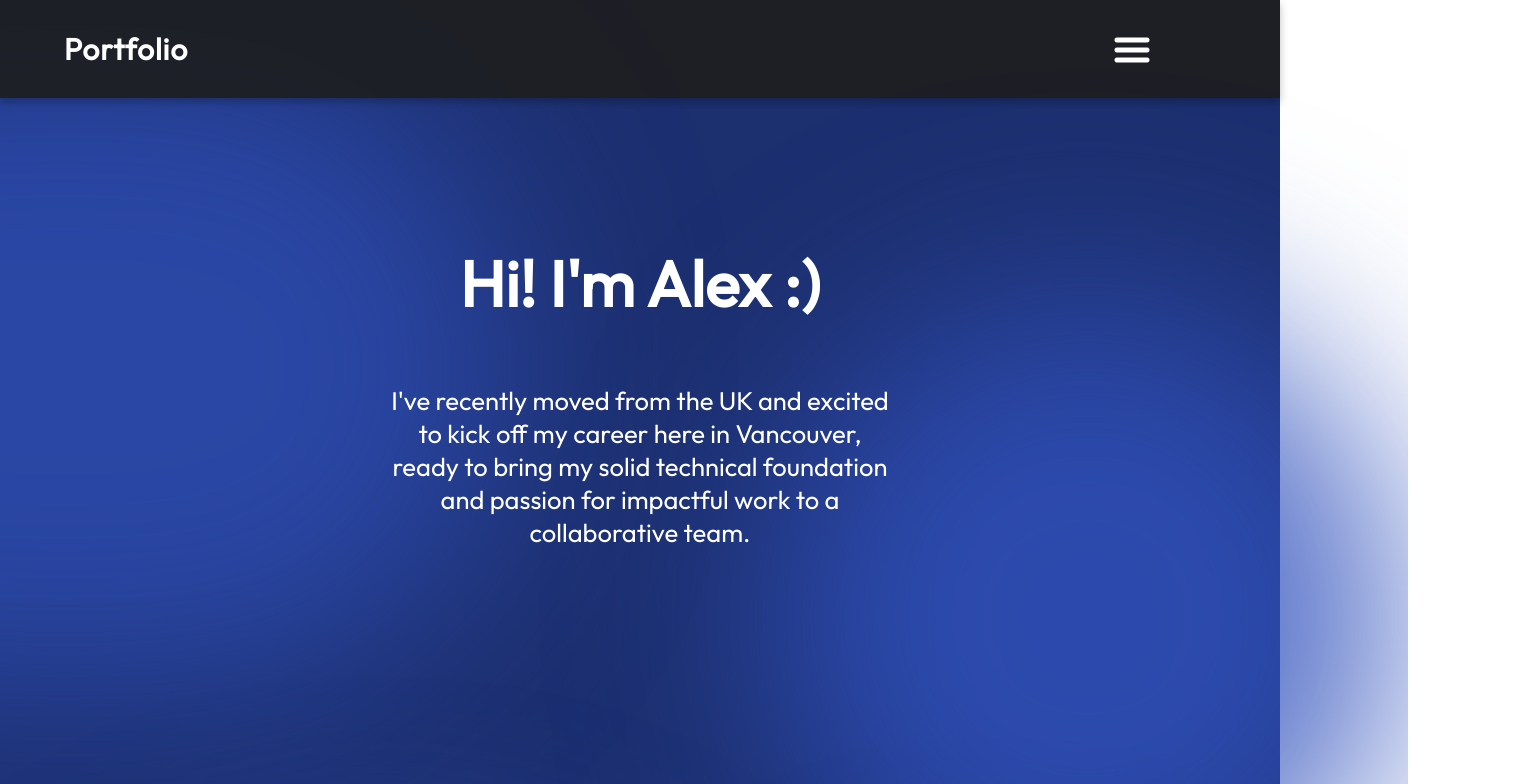
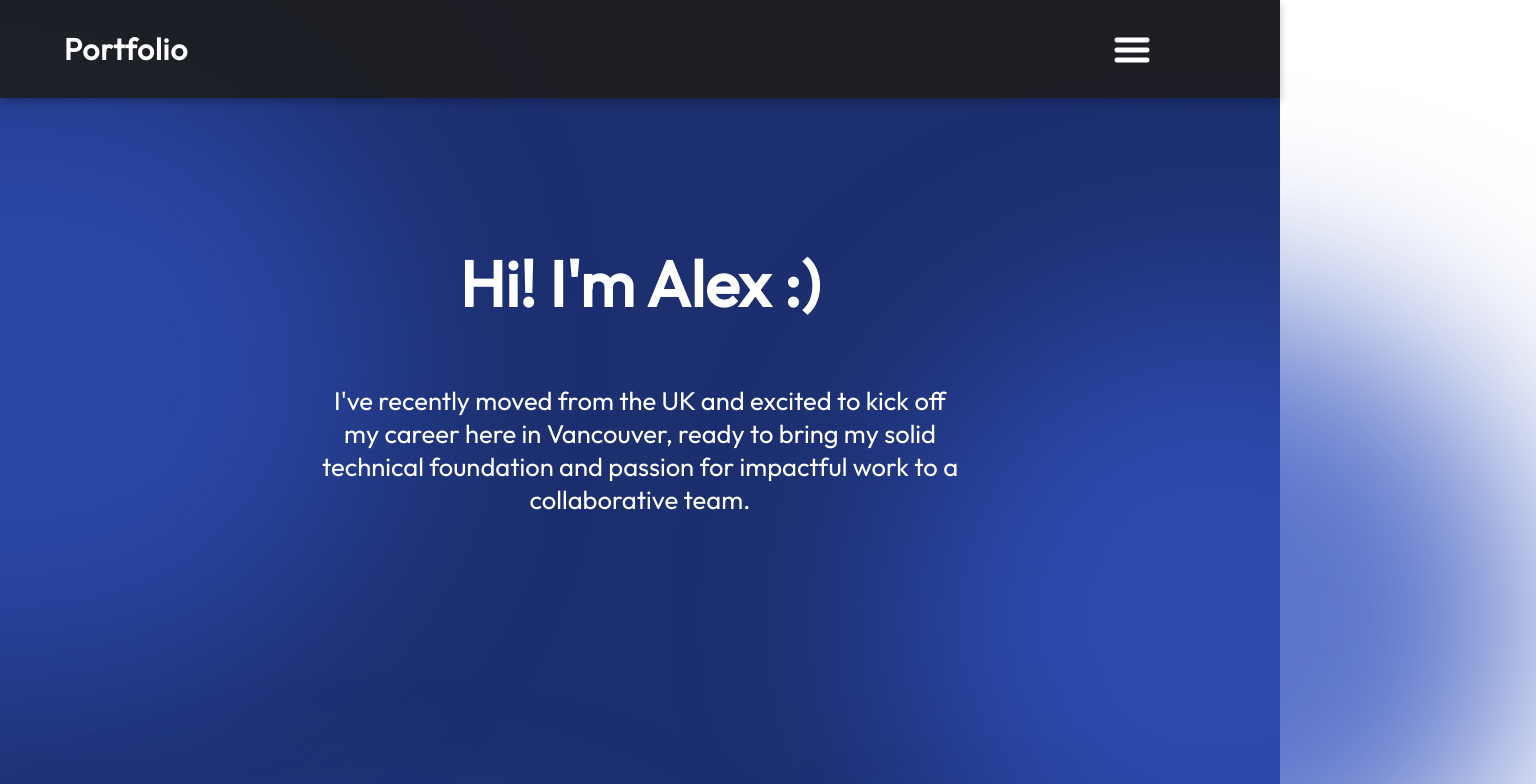
Before and after one commit to Alex45674/readwriteright, a React (Vite) app: page / in a window 1280 px wide. Shown: the top 784 px of the page, 1536 px wide, since content can reach past the window. Built offline with nearby package versions, Linux system fonts and the light colour scheme.

Commit message:
Overflow Hidden

```diff
--- a/src/components/Hero/Hero.module.css
+++ b/src/components/Hero/Hero.module.css
@@ -11,8 +11,6 @@
     margin-top: 49px;
     text-align: center;
     z-index: 2;
-    margin-left: 10%;
-    margin-right: 10%;
 }
 
 .content {
@@ -105,14 +103,15 @@
     width: 50vw;
     height: 50vw;
     min-width: 350px;
-    min-width: 250px;
-    max-width: 900px;
+    max-width: 800px;
     top: 150px;
     right: -20vw;
     border-radius: 764px;
     background: rgba(49, 82, 189, 0.8);
     filter: blur(100px);
     z-index: 0;
+
+
 }
 
 @media screen and (max-width: 830px) {
@@ -125,4 +124,12 @@
     .heroImg {
         width: 60%;
     }
+
+    .bottomBlur{
+        display: none;
+    }
+
+    .topBlur{
+        display: none;
+    }
 }
```
